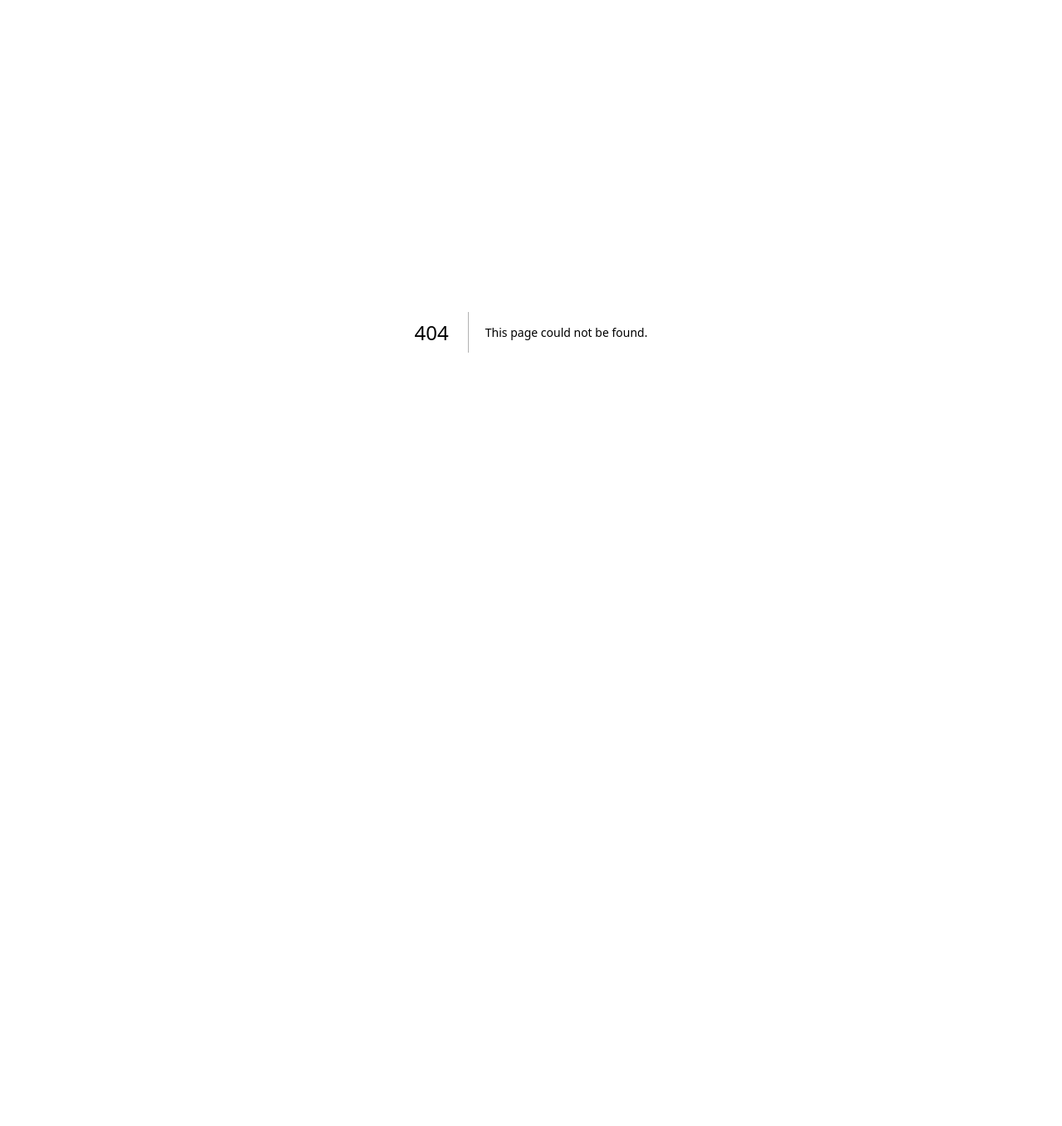
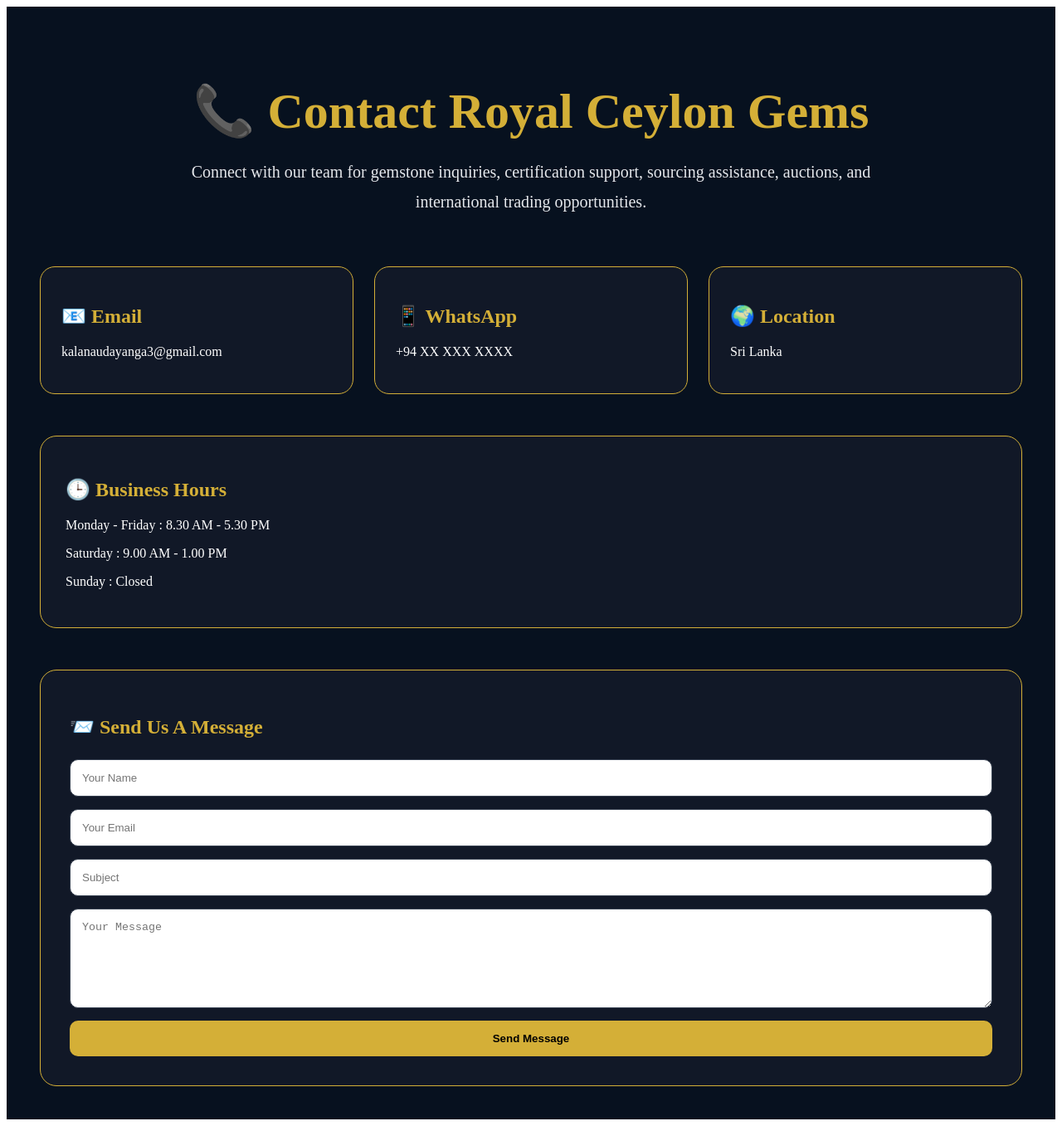
Before and after one commit to ceylongemmarket/Ceylon-gem-market, a Next.js app: page /contact in a window 1280 px wide. Before the commit this address had no page. Shown: the whole page at 83% size. Before the commit the page ends 800 px from the top, so only its background shows below. Built offline with nearby package versions, Linux system fonts and the light colour scheme.

Commit message:
feat: add luxury contact page

```diff
--- /dev/null
+++ b/app/contact/page.tsx
@@ -0,0 +1,206 @@
+export default function ContactPage() {
+  return (
+    <main
+      style={{
+        background: "#07111f",
+        minHeight: "100vh",
+        color: "#ffffff",
+        padding: "40px",
+      }}
+    >
+      {/* Hero Section */}
+      <section
+        style={{
+          textAlign: "center",
+          marginBottom: "60px",
+        }}
+      >
+        <h1
+          style={{
+            fontSize: "60px",
+            color: "#D4AF37",
+            marginBottom: "20px",
+          }}
+        >
+          📞 Contact Royal Ceylon Gems
+        </h1>
+
+        <p
+          style={{
+            maxWidth: "900px",
+            margin: "0 auto",
+            color: "#E5E7EB",
+            fontSize: "20px",
+            lineHeight: "1.8",
+          }}
+        >
+          Connect with our team for gemstone inquiries,
+          certification support, sourcing assistance,
+          auctions, and international trading opportunities.
+        </p>
+      </section>
+
+      {/* Contact Information */}
+      <section
+        style={{
+          display: "grid",
+          gridTemplateColumns:
+            "repeat(auto-fit,minmax(300px,1fr))",
+          gap: "25px",
+          marginBottom: "50px",
+        }}
+      >
+        <div
+          style={{
+            background: "#111827",
+            border: "1px solid #D4AF37",
+            borderRadius: "18px",
+            padding: "25px",
+          }}
+        >
+          <h2 style={{ color: "#D4AF37" }}>
+            📧 Email
+          </h2>
+
+          <p>kalanaudayanga3@gmail.com</p>
+        </div>
+
+        <div
+          style={{
+            background: "#111827",
+            border: "1px solid #D4AF37",
+            borderRadius: "18px",
+            padding: "25px",
+          }}
+        >
+          <h2 style={{ color: "#D4AF37" }}>
+            📱 WhatsApp
+          </h2>
+
+          <p>+94 XX XXX XXXX</p>
+        </div>
+
+        <div
+          style={{
+            background: "#111827",
+            border: "1px solid #D4AF37",
+            borderRadius: "18px",
+            padding: "25px",
+          }}
+        >
+          <h2 style={{ color: "#D4AF37" }}>
+            🌍 Location
+          </h2>
+
+          <p>Sri Lanka</p>
+        </div>
+      </section>
+
+      {/* Business Hours */}
+      <section
+        style={{
+          background: "#111827",
+          border: "1px solid #D4AF37",
+          borderRadius: "20px",
+          padding: "30px",
+          marginBottom: "50px",
+        }}
+      >
+        <h2
+          style={{
+            color: "#D4AF37",
+            marginBottom: "20px",
+          }}
+        >
+          🕒 Business Hours
+        </h2>
+
+        <p>Monday - Friday : 8.30 AM - 5.30 PM</p>
+        <p>Saturday : 9.00 AM - 1.00 PM</p>
+        <p>Sunday : Closed</p>
+      </section>
+
+      {/* Contact Form */}
+      <section
+        style={{
+          background: "#111827",
+          border: "1px solid #D4AF37",
+          borderRadius: "20px",
+          padding: "35px",
+        }}
+      >
+        <h2
+          style={{
+            color: "#D4AF37",
+            marginBottom: "25px",
+          }}
+        >
+          📨 Send Us A Message
+        </h2>
+
+        <form
+          style={{
+            display: "flex",
+            flexDirection: "column",
+            gap: "15px",
+          }}
+        >
+          <input
+            type="text"
+            placeholder="Your Name"
+            style={{
+              padding: "14px",
+              borderRadius: "10px",
+              border: "1px solid #374151",
+            }}
+          />
+
+          <input
+            type="email"
+            placeholder="Your Email"
+            style={{
+              padding: "14px",
+              borderRadius: "10px",
+              border: "1px solid #374151",
+            }}
+          />
+
+          <input
+            type="text"
+            placeholder="Subject"
+            style={{
+              padding: "14px",
+              borderRadius: "10px",
+              border: "1px solid #374151",
+            }}
+          />
+
+          <textarea
+            placeholder="Your Message"
+            rows={6}
+            style={{
+              padding: "14px",
+              borderRadius: "10px",
+              border: "1px solid #374151",
+            }}
+          />
+
+          <button
+            type="button"
+            style={{
+              background: "#D4AF37",
+              color: "#000",
+              border: "none",
+              borderRadius: "10px",
+              padding: "14px",
+              fontWeight: "bold",
+              cursor: "pointer",
+            }}
+          >
+            Send Message
+          </button>
+        </form>
+      </section>
+    </main>
+  );
+}
```
